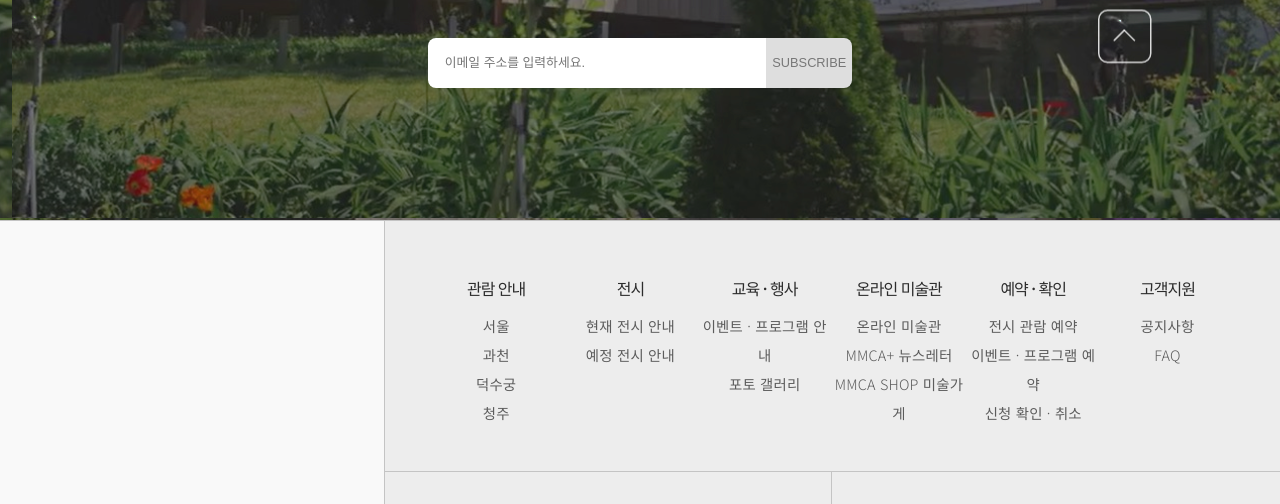
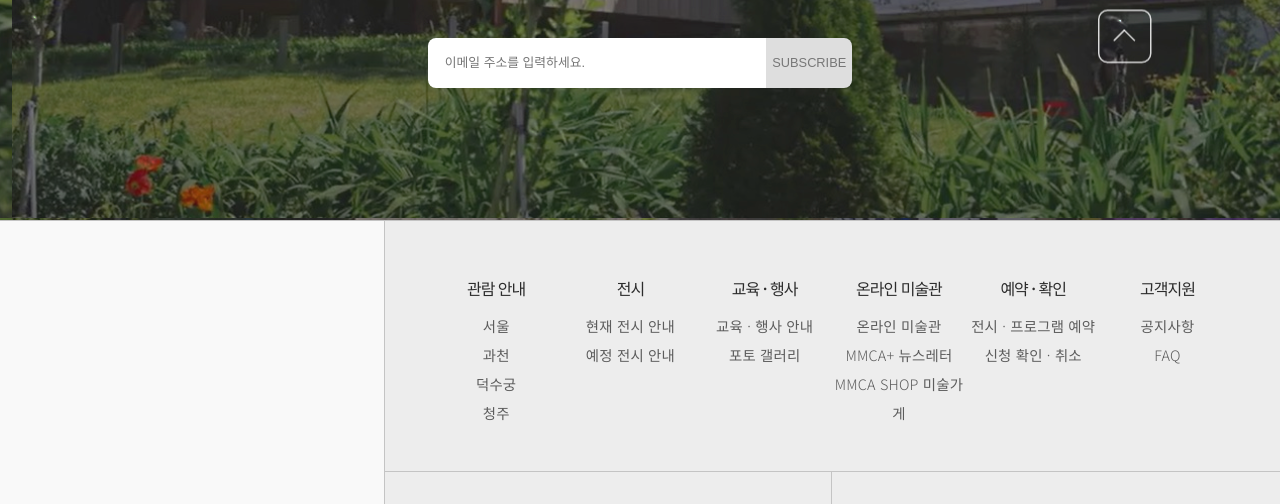
Before and after one commit to dallegro/dallegro.github.io, a plain HTML site: page exhibition.html in a window 1280 px wide. Shown: the part 1523-2027 px from the top of the page. Drawn offline with Linux system fonts and the light colour scheme.

Commit message:
Add files via upload

```diff
--- a/exhibition.html
+++ b/exhibition.html
@@ -313,8 +313,7 @@
 
     </section>
 
-
-    <footer>
+  <footer>
         <div class="email">
             <form name="footerNewsletter">
                 <h2>MMCA 뉴스레터 구독</h2>
@@ -351,7 +350,7 @@
                     <div class="mapbox">
                         <h2>교육 · 행사</h2>
                         <ul>
-                            <li><a href="event.html">이벤트 · 프로그램 안내</a></li>
+                            <li><a href="event.html">교육 · 행사 안내</a></li>
                             <li><a href="event.html">포토 갤러리</a></li>
                         </ul>
                     </div>
@@ -368,8 +367,7 @@
                     <div class="mapbox">
                         <h2>예약 · 확인</h2>
                         <ul>
-                            <li><a href="booking.html">전시 관람 예약</a></li>
-                            <li><a href="booking.html">이벤트 · 프로그램 예약</a></li>
+                            <li><a href="booking.html">전시 · 프로그램 예약</a></li>
                             <li><a href="booking.html">신청 확인 · 취소</a></li>
                         </ul>
                     </div>
```
Also changed, not shown: booking.html (+1 -2 lines), event.html (+1 -1 lines), index.html (+1 -1 lines), online.html (+1 -1 lines).
